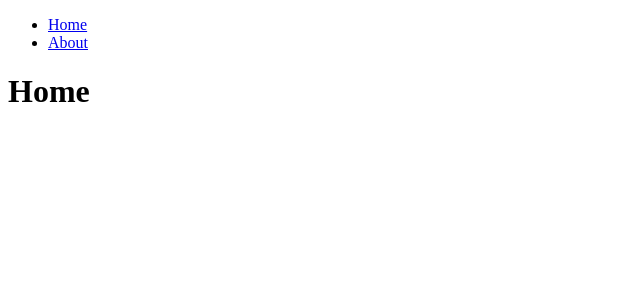
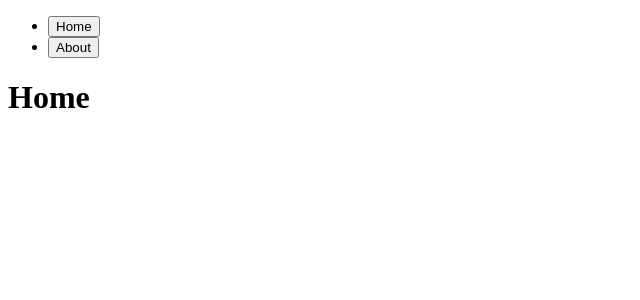
Before and after one commit to shownprove/react-router-dom-6, a React (Create React App) app: page / in a window 1280 px wide. Shown: the top 300 px of the page, without its empty margins (0-640 px from the left). Built offline with nearby package versions, Linux system fonts and the light colour scheme.

Commit message:
useNavigate

```diff
--- a/src/components/Header.tsx
+++ b/src/components/Header.tsx
@@ -1,14 +1,21 @@
-import { Link } from "react-router-dom";
+import { useNavigate } from "react-router-dom";
 
 function Header() {
+  const navigate = useNavigate();
+  const onHomeClick = () => {
+    navigate("/");
+  };
+  const onAboutClick = () => {
+    navigate("/about");
+  };
   return (
     <header>
       <ul>
         <li>
-          <Link to={"/"}>Home</Link>
+          <button onClick={onHomeClick}>Home</button>
         </li>
         <li>
-          <Link to={"/about"}>About</Link>
+          <button onClick={onAboutClick}>About</button>
         </li>
       </ul>
     </header>
```
